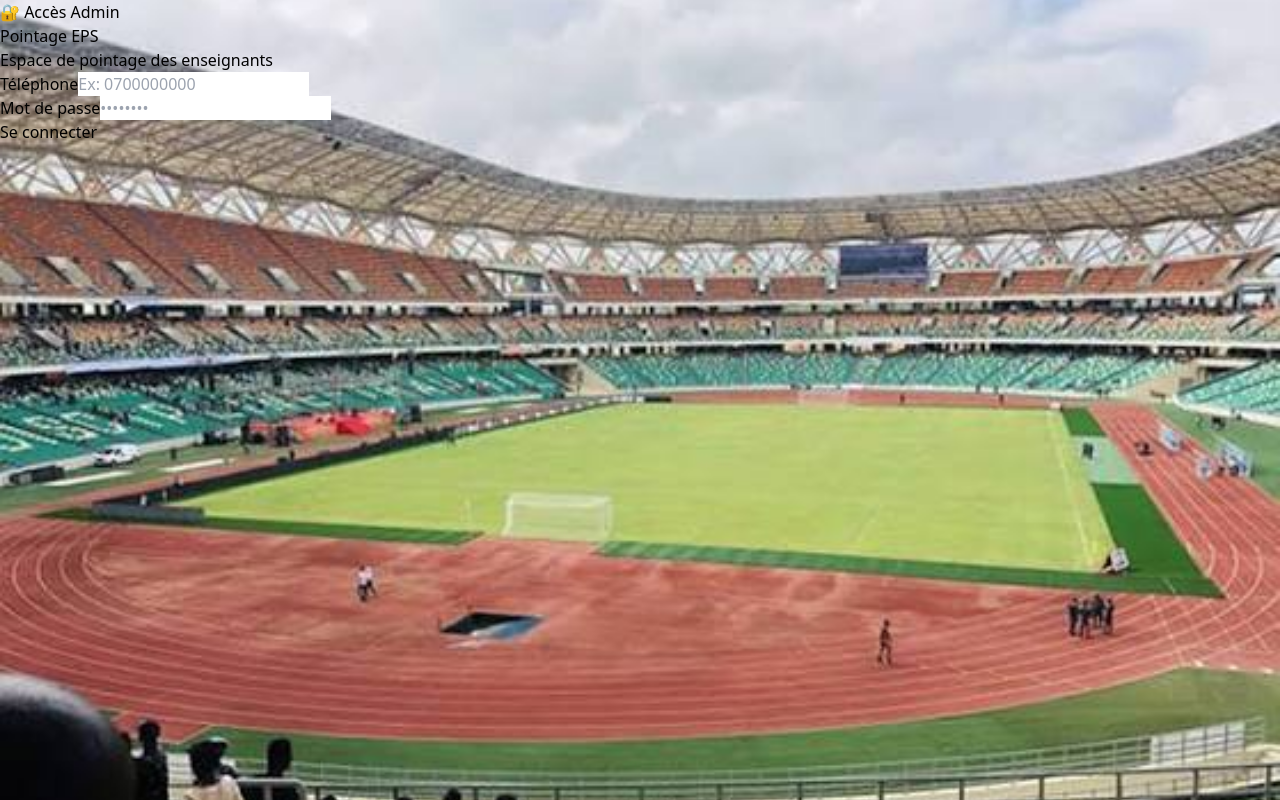
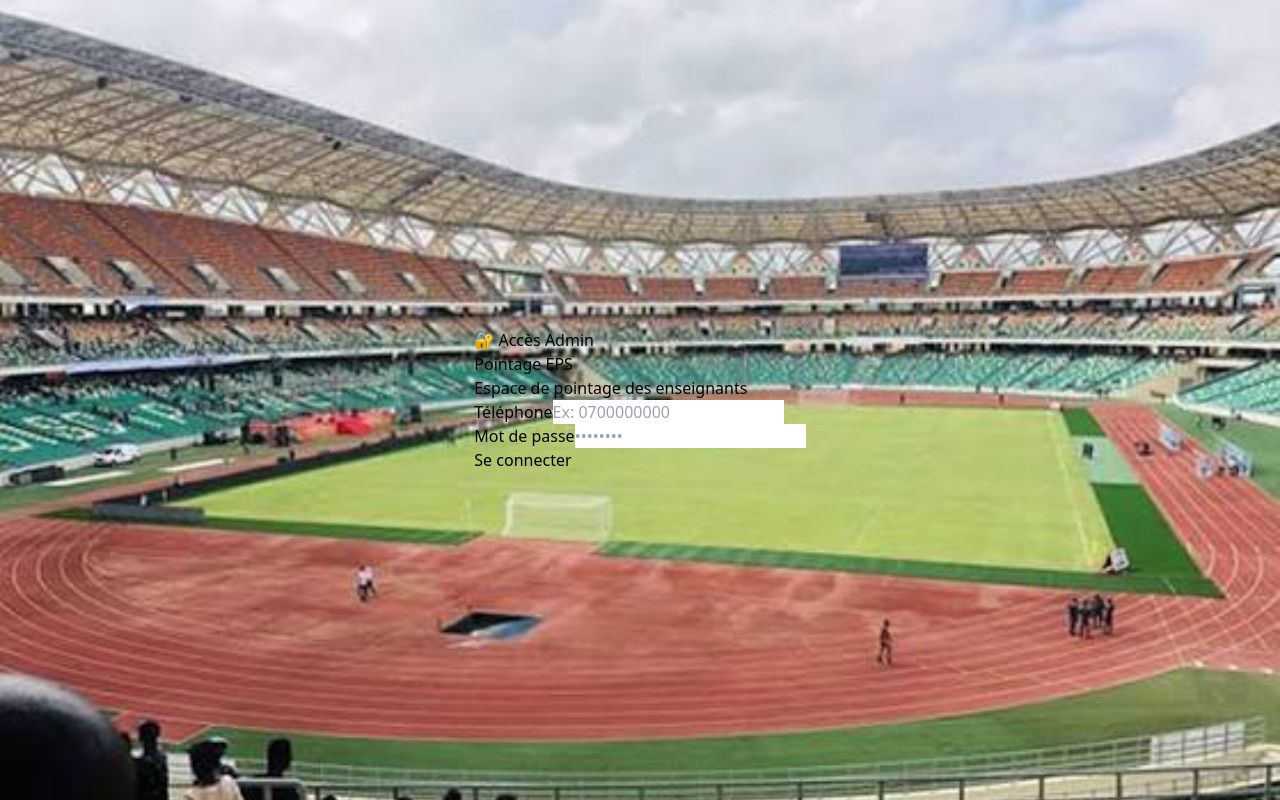
Before and after one commit to QWES007/Pointage-eps, a React (Vite) app: page / in a window 1280 px wide. Built offline with nearby package versions, Linux system fonts and the light colour scheme.

Commit message:
Forcer le centrage global dans index.css sur root

```diff
--- a/src/index.css
+++ b/src/index.css
@@ -2,15 +2,12 @@
 @tailwind components;
 @tailwind utilities;
 
-html, body, #root {
+html, body {
   margin: 0;
   padding: 0;
   width: 100vw;
   height: 100vh;
   overflow: hidden;
-}
-
-body {
   background-image: url('/stadium-bg.jpg');
   background-size: cover;
   background-position: center;
@@ -18,3 +15,14 @@ body {
   background-attachment: fixed;
   font-family: system-ui, 'Segoe UI', Roboto, sans-serif;
 }
+
+#root {
+  width: 100vw;
+  height: 100vh;
+  margin: 0;
+  padding: 0;
+  display: flex;
+  align-items: center;
+  justify-content: center;
+  box-sizing: border-box;
+}
```
